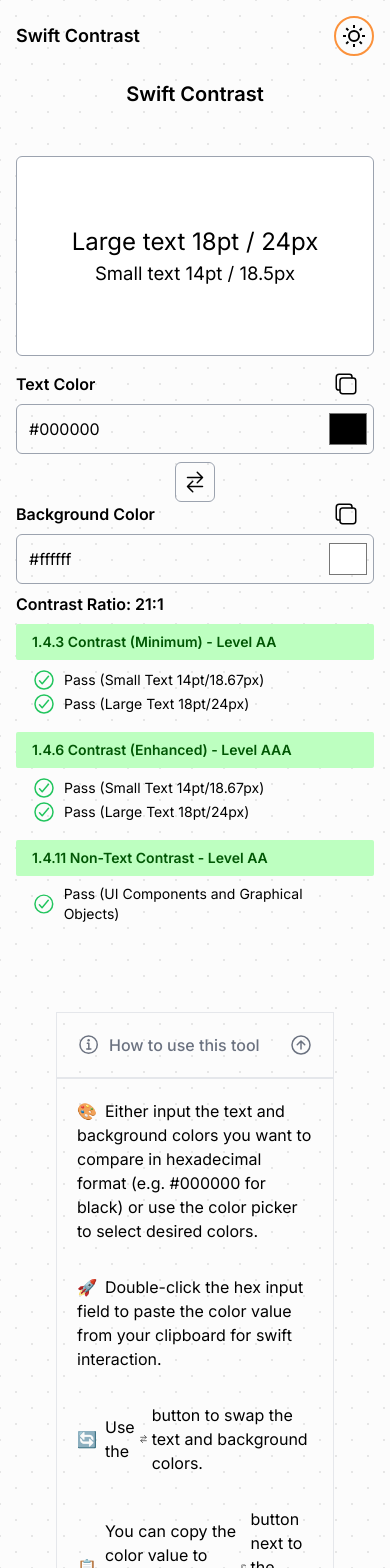
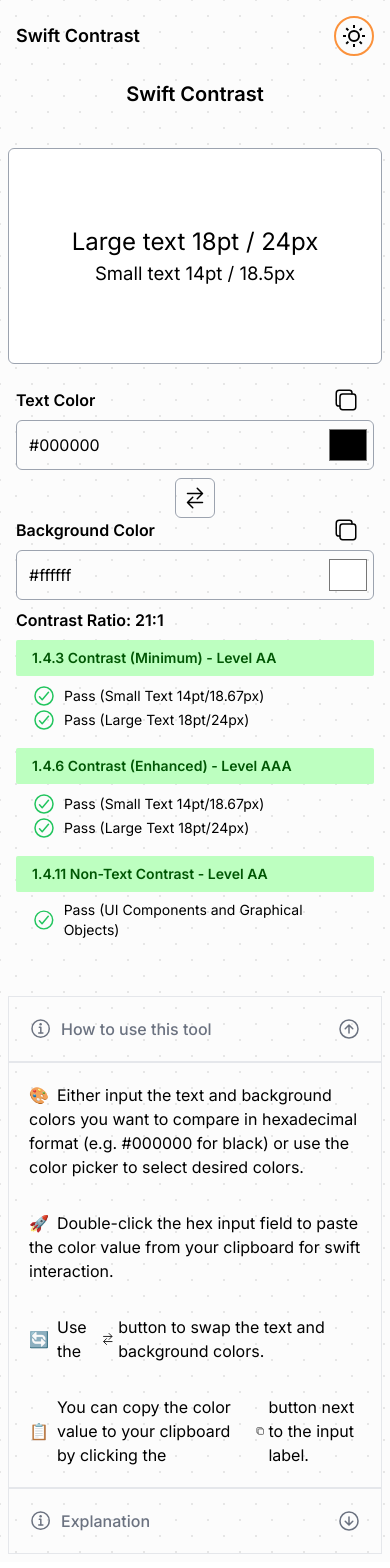
Before and after one commit to HRemonen/SwiftContrast, a Next.js app: page / in a window 390 px wide. Shown: the top 1568 px of the page. Built offline with nearby package versions, Linux system fonts and the light colour scheme.

Commit message:
style: change flexbox to grid

```diff
--- a/src/components/contrast/ColorContrast.tsx
+++ b/src/components/contrast/ColorContrast.tsx
@@ -22,7 +22,7 @@
       id="color-contrast"
       className="mt-12 lg:mt-24 max-w-[1024px] mx-auto"
     >
-      <div className="flex flex-col md:flex-row">
+      <div className="grid grid-cols-1 md:grid-cols-2 gap-4 place-items-center">
         <ColorPreview textColor={textColor} backgroundColor={backgroundColor} />
 
         <div className="w-full max-w-[600px]">
--- a/src/components/contrast/ColorPicker.tsx
+++ b/src/components/contrast/ColorPicker.tsx
@@ -11,7 +11,7 @@
 
   return (
     <div className="flex flex-col">
-      <div className="flex p-1 w-full md:w-full lg:w-[250px] border-[1px] dark:border-0 border-gray-400 dark:bg-gray-50 dark:bg-opacity-15 rounded-md">
+      <div className="flex p-1 w-full md:w-full border-[1px] dark:border-0 border-gray-400 dark:bg-gray-50 dark:bg-opacity-15 rounded-md">
         <label className="sr-only" htmlFor={textInputId}>
           {label} HEX
         </label>
--- a/src/components/contrast/ColorPreview.tsx
+++ b/src/components/contrast/ColorPreview.tsx
@@ -1,6 +1,6 @@
 const ColorPreview = ({ textColor, backgroundColor }: Colors) => (
   <div
-    className="flex flex-col justify-center items-center mx-2 lg:mx-0 mb-4 md:mb-0 md:order-3 lg:w-full max-w-[600px] min-h-[200px] md:p-4 border-solid border-[1px] border-gray-400 dark:border-0 rounded-md"
+    className="flex flex-col justify-center items-center lg:mx-0 md:p-4 mb-4 md:mb-0 md:order-3 w-full h-full min-h-[200px] max-w-[600px] border-solid border-[1px] border-gray-400 dark:border-0 rounded-md"
     style={{ backgroundColor, color: textColor }}
   >
     <p className="text-center font-normal text-[24px]">
--- a/src/components/guides/ContrastCheckerGuide.tsx
+++ b/src/components/guides/ContrastCheckerGuide.tsx
@@ -5,7 +5,7 @@
 const ContrastCheckerGuide = () => (
   <section
     id="accordion"
-    className="my-8 p-12 lg:p-0 lg:mt-24 max-w-[1024px] mx-auto"
+    className="mt-12 lg:mt-24 max-w-[600px] lg:max-w-[1024px] mx-auto"
   >
     <Accordion id="1" title="How to use this tool" expanded>
       <ContrastCheckerUsage />
```
